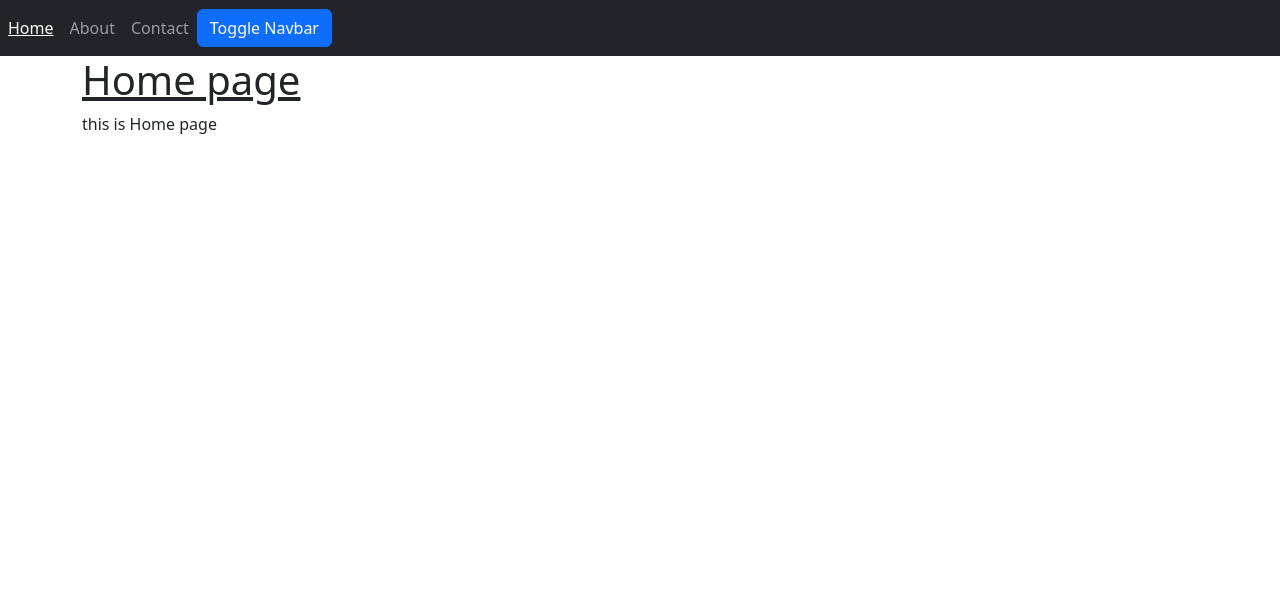
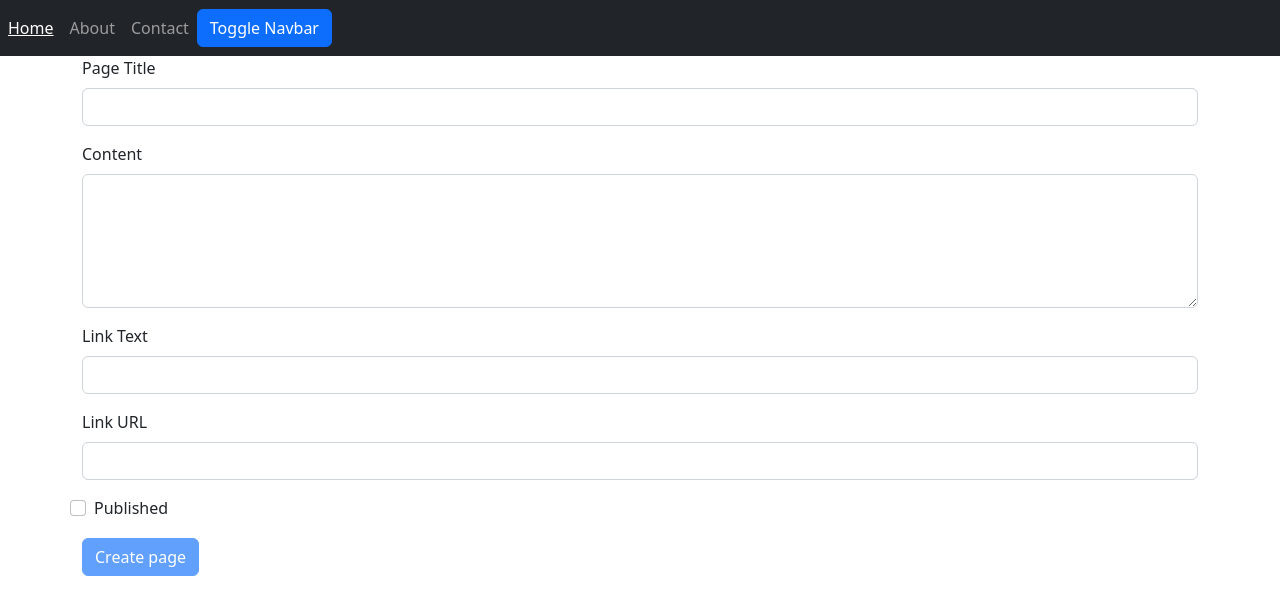
Before and after one commit to MaryyamSalah/Vue-Start-Spa, a Vue app: page / in a window 1280 px wide. Shown: the top 614 px of the page. Built offline with nearby package versions, Linux system fonts and the light colour scheme.

Commit message:
validating form

```diff
--- a/src/App.vue
+++ b/src/App.vue
@@ -5,18 +5,24 @@
         :nav-link-click="(index) => activePage=index"
 
         ></navbar-page>
-        <page-viewer-vue
+        <!-- <page-viewer-vue
         v-if="pages.length>0"
-        :page="pages[activePage]"></page-viewer-vue>
+        :page="pages[activePage]"></page-viewer-vue> -->
+        <create-page
+        :page-created="pageCreated"
+        ></create-page>
 </template>
 <script>
+// import createdPageVue from './components/createdPage.vue'
+import NavbarPage from './components/NavbarPage.vue'
+// import PageViewerVue from './components/PageViewerVue.vue'
+import CreatePage from './components/CreatePage.vue'
 
-import NavbarPage from './components/NavbarPage.vue'
-import PageViewerVue from './components/PageViewerVue.vue'
 export default{
     components:{
         NavbarPage,
-        PageViewerVue
+        // PageViewerVue,
+        CreatePage
 
     },
     created(){
@@ -33,6 +39,9 @@
                     let res = await fetch("pages.json")
                     let data = await res.json()
                     this.pages=data;
+                },
+                pageCreated(pageObj){
+                    console.log(pageObj)
                 }
                }
 
--- /dev/null
+++ b/src/components/CreatePage.vue
@@ -0,0 +1,69 @@
+<template>
+    <div class="container mb-3" >
+        <form action=""></form>
+        <div class="mb-3">
+            <label for="" class="form-label">Page Title</label>
+            <input type="text" class="form-control" v-model="pageTitle"
+            />
+        </div>
+        <div class="mb-3">
+            <label for="" class="form-label">Content</label>
+            <textarea type="text" class="form-control" rows="5" v-model="content"></textarea>
+        </div>
+        <div class="col">
+            <div class="mb-3">
+                <label for="" class="form-label">Link Text</label>
+                <input type="text" class="form-control" v-model="linkText"/>
+            </div>
+             <div class="mb-3">
+                <label for="" class="form-label">Link URL</label>
+                <input type="url" class="form-control" v-model="linkUrl"/>
+            </div>
+            <div class="row mb-3">
+                <div class="form-check">
+                    <label class="form-check-label" for="gridCheck1">Published</label>
+                    <input class="form-check-input" type="checkbox" />
+                </div>
+            </div>
+        </div>
+        <div class="mb-3">
+          <button class="btn btn-primary" @click.prevent="submitForm" :disabled="isFormInvalid">Create page</button>
+        </div>
+    </div>
+</template>
+<script>
+
+
+export default {
+    props:['pageCreated'],
+    computed:{
+     isFormInvalid(){
+    return !this.pageTitle || !this.linkText || !this.content || !this.linkUrl
+     }
+    },
+    data(){
+        return {
+            pageTitle: "" ,
+            content:"" ,
+            linkText:"" ,
+            linkUrl:""
+        }
+    },
+    methods:{
+        submitForm(){
+            if(!this.pageTitle || !this.linkText || !this.content || !this.linkUrl){
+                alert("Please fill the form");
+                return;
+            }
+            this.pageCreated({
+                pageTitle: this.pageTitle,
+                content:this.content,
+                linkText:this.linkText,
+                linkUrl:this.linkUrl
+            })
+
+        }
+
+    }
+}
+</script>
```
Also changed, not shown: 1 other file (tests, documents, lock files or other folders).
